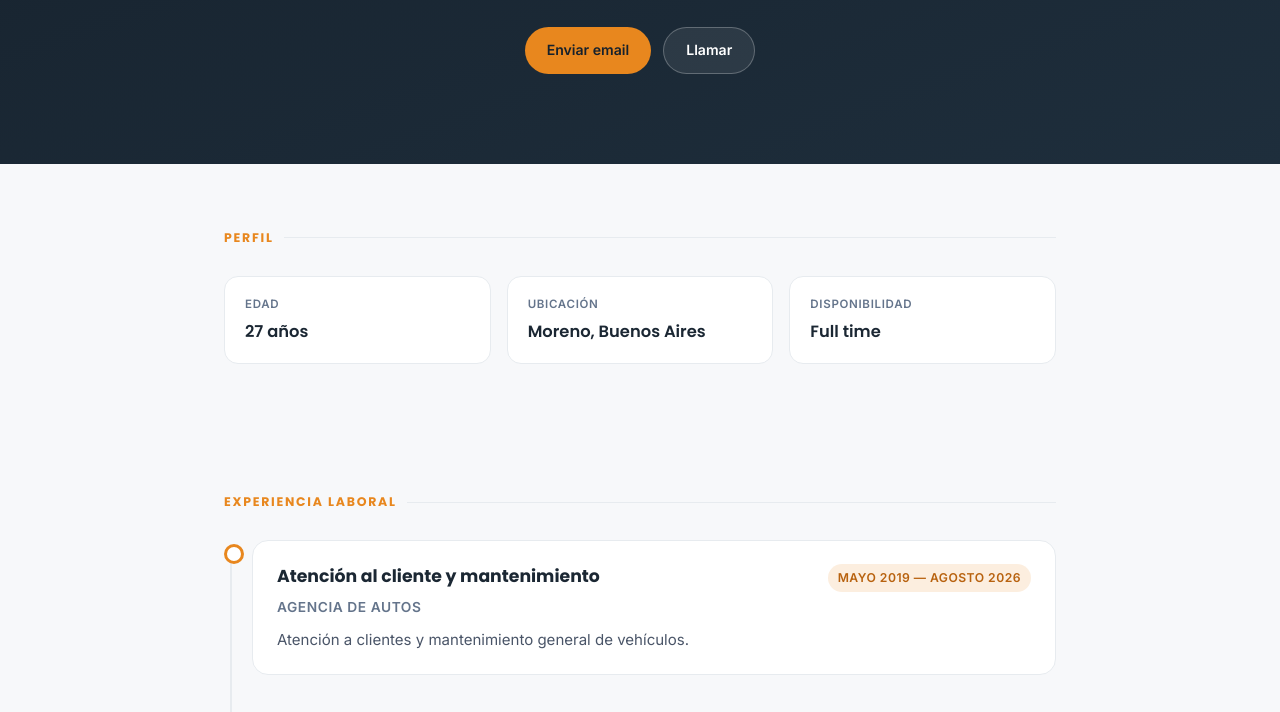
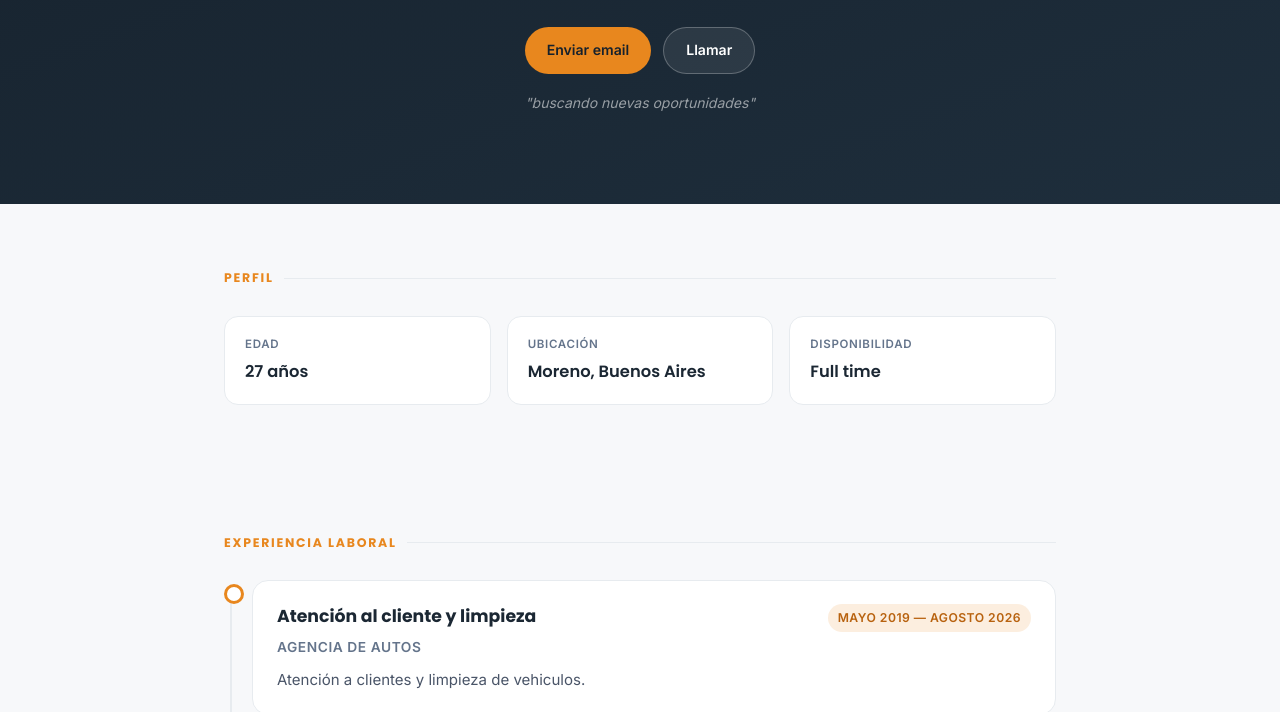
Before and after one commit to lancelot-dev/FelixBalleza.github.io, a plain HTML site: page index.html in a window 1280 px wide. Shown: the part 375-1087 px from the top of the page. Drawn offline with Linux system fonts and the light colour scheme.

Commit message:
ajuste de espacios

```diff
--- a/index.html
+++ b/index.html
@@ -24,6 +24,7 @@
       <a class="btn btn-primary" href="mailto:felixballeza5@gmail.com">Enviar email</a>
       <a class="btn btn-ghost" href="tel:+541126841607">Llamar</a>
     </div>
+      <p class="disponible">"buscando nuevas oportunidades"</p>
   </header>
 
   <section id="perfil">
@@ -42,11 +43,11 @@
       <div class="job">
         <div class="job-card">
           <div class="job-top">
-            <div class="job-title">Atención al cliente y mantenimiento</div>
+            <div class="job-title">Atención al cliente y limpieza</div>
             <div class="job-date">MAYO 2019 — AGOSTO 2026</div>
           </div>
           <div class="job-company">Agencia de autos</div>
-          <div class="job-desc">Atención a clientes y mantenimiento general de vehículos.</div>
+          <div class="job-desc">Atención a clientes y limpieza de vehiculos.</div>
         </div>
       </div>
 
@@ -76,8 +77,10 @@
   </section>
 
   <section id="habilidades">
+
     <div class="eyebrow">Habilidades</div>
     <div class="skills">
+        <span class="skill">100% autodidacta</span>
       <span class="skill">Linux básico</span>
       <span class="skill">HTML</span>
       <span class="skill">CSS</span>
--- a/style.css
+++ b/style.css
@@ -100,7 +100,15 @@
   .btn-primary:hover { box-shadow: 0 8px 20px rgba(232,135,30,0.35); }
   .btn-ghost { background: rgba(255,255,255,0.08); color: #fff; border: 1px solid rgba(255,255,255,0.25); }
   .btn-ghost:hover { background: rgba(255,255,255,0.15); }
-
+.disponible{
+    margin-top:18px;
+    font-style: italic;
+    font-size:14px;
+    letter-spacing: 1 px;
+    color: rgba(255,255,255,0.55);
+    font-weight:300
+    text-align: center;
+  }
   /* ---- SECTIONS ---- */
   section { max-width: 880px; margin: 0 auto; padding: 64px 24px; }
   .eyebrow {
@@ -112,6 +120,7 @@
     text-transform: uppercase;
     color: var(--amber);
     margin-bottom: 28px;
+
   }
   .eyebrow::after { content:""; flex:1; height:1px; background: var(--line); }
 
```
